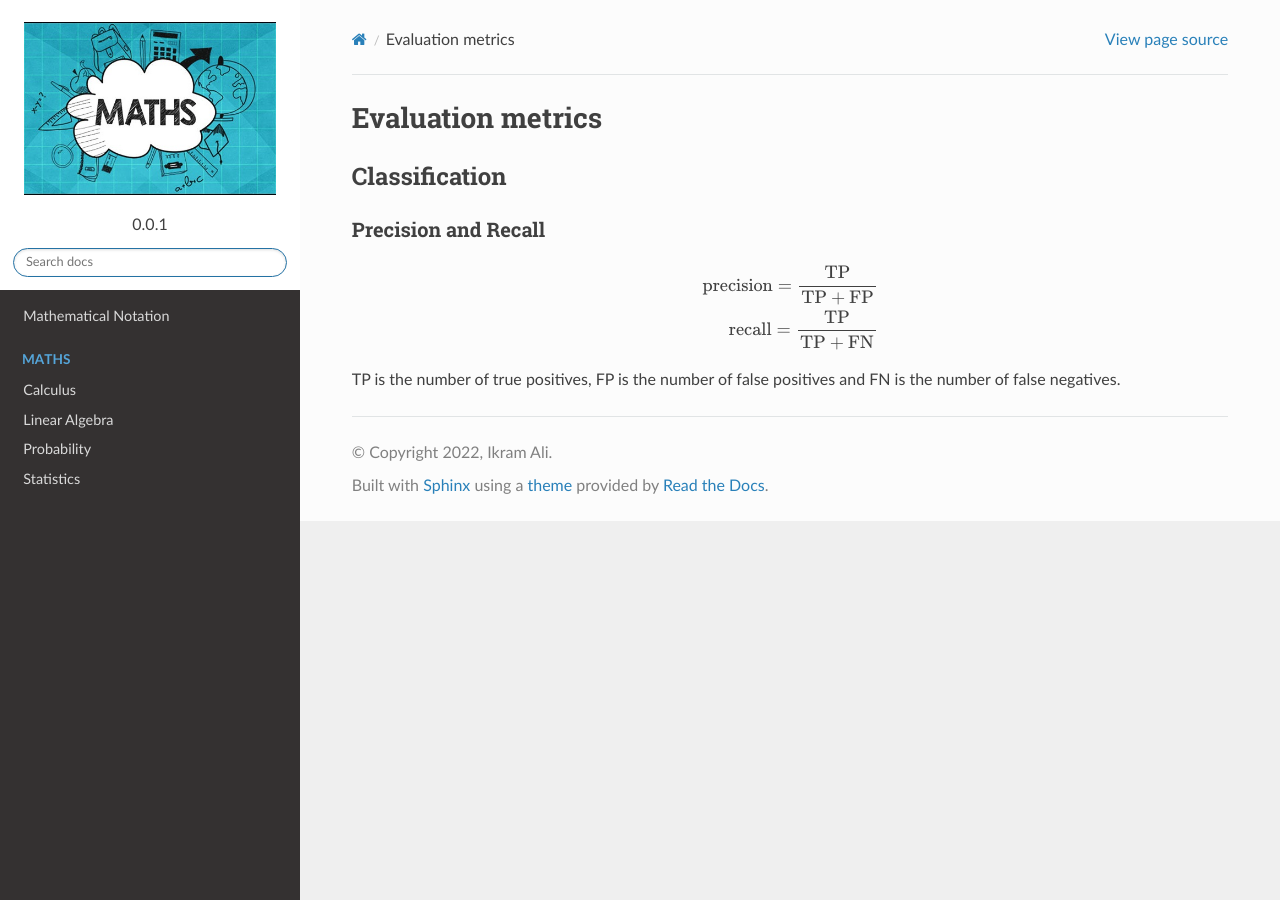
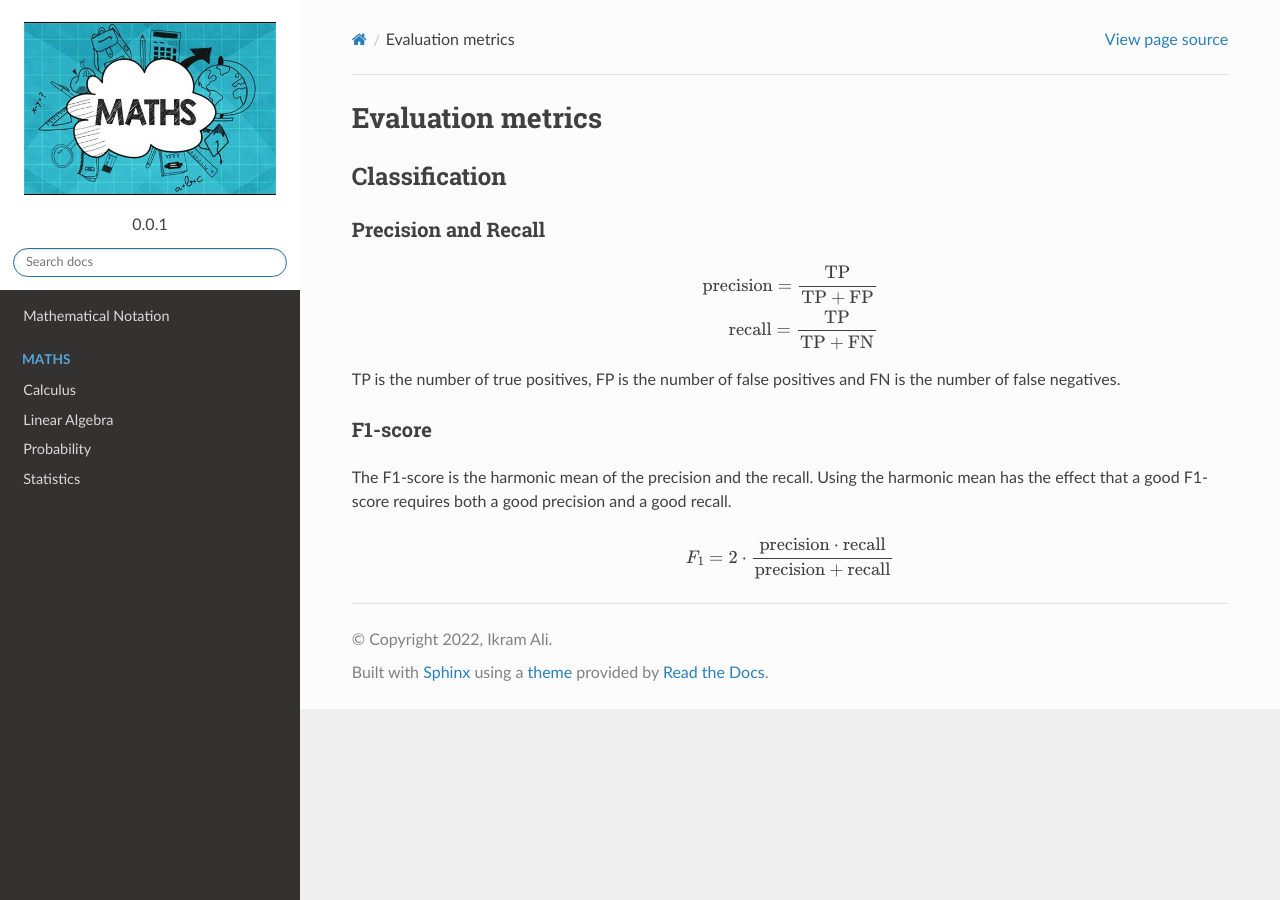
Before and after one commit to akkefa/ml-notes, a Sphinx documentation site: the page built from docs/evaluation_metrics.rst, in a window 1280 px wide. Built offline with Sphinx 7.4.7 and the Read the Docs theme 2.0.0, drawn with Linux system fonts in a browser that asks for light colours.

Commit message:
new examples added.

```diff
--- a/docs/evaluation_metrics.rst
+++ b/docs/evaluation_metrics.rst
@@ -13,3 +13,12 @@ Precision and Recall
     \text{recall} = \frac{\text{TP}}{\text{TP} + \text{FN}}
 
 TP is the number of true positives, FP is the number of false positives and FN is the number of false negatives.
+
+F1-score
+^^^^^^^^^
+The F1-score is the harmonic mean of the precision and the recall.
+Using the harmonic mean has the effect that a good F1-score requires both a good precision and a good recall.
+
+.. math::
+
+    F_1 = 2 \cdot \frac{\text{precision} \cdot \text{recall}}{\text{precision} + \text{recall}}
```
